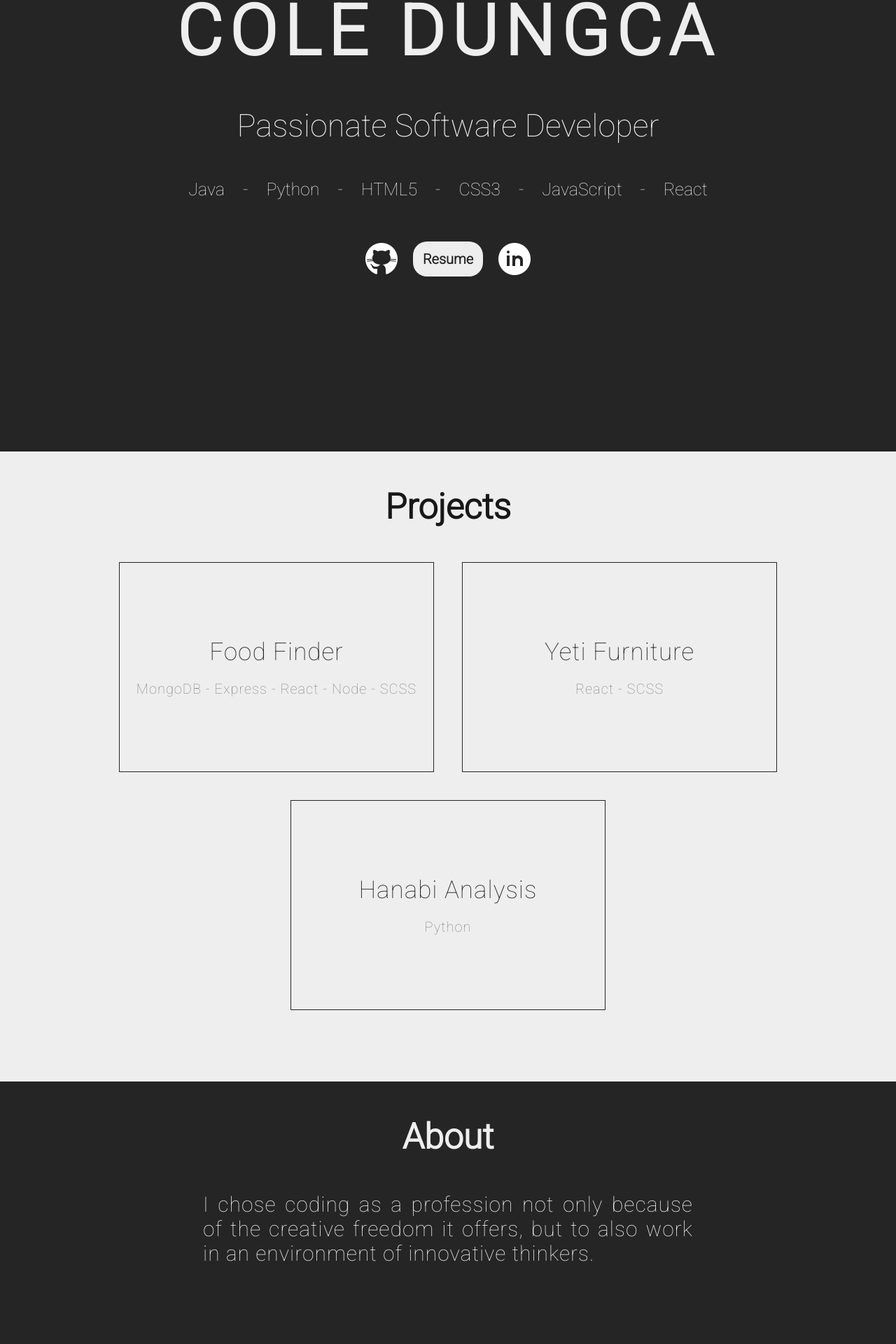
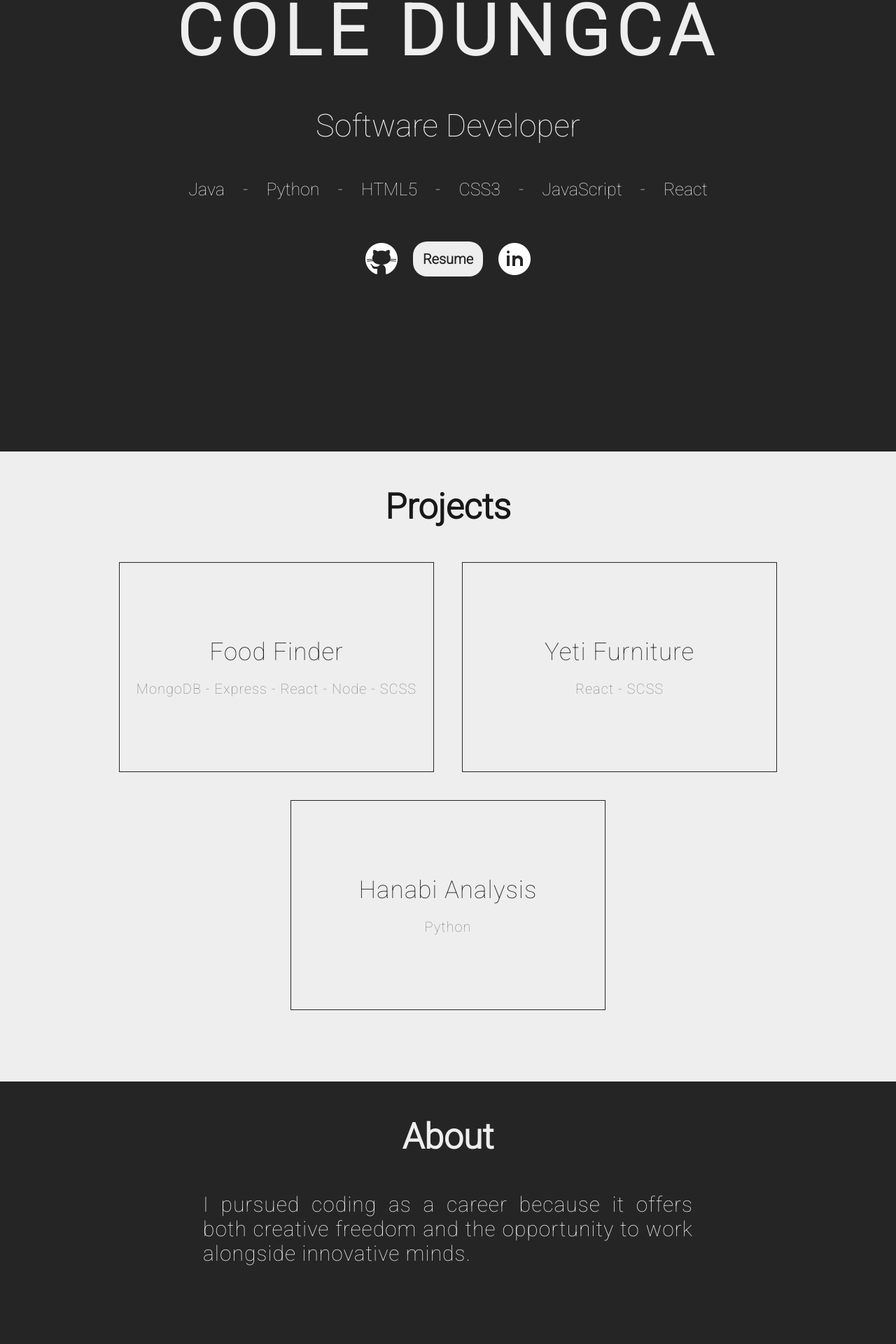
Before and after one commit to roleycoley/personal-portfolio, a React (Create React App) app: page / in a window 1280 px wide. Shown: the part 255-2175 px from the top of the page at 70% size. Built offline with nearby package versions, Linux system fonts and the light colour scheme.

Commit message:
updated resume, changed descriptions

```diff
--- a/src/App.js
+++ b/src/App.js
@@ -22,7 +22,7 @@ function App() {
 
       <div id="first-section" className="section-one">
         <h1>COLE DUNGCA</h1>
-        <div className="profession">Passionate Software Developer</div>
+        <div className="profession">Software Developer</div>
         <div className="skills">
           Java - Python - HTML5 - CSS3 - JavaScript - React
         </div>
@@ -55,9 +55,7 @@ function App() {
       <div className="section-three">
         <h3 id="third-section">About</h3>
         <div className="about">
-          I chose coding as a profession not only because of the creative
-          freedom it offers, but to also work in an environment of innovative
-          thinkers.
+          I pursued coding as a career because it offers both creative freedom and the opportunity to work alongside innovative minds.
         </div>
         <div
           class="bottom-section"
```
Also changed, not shown: 1 other file (tests, documents, lock files or other folders).
